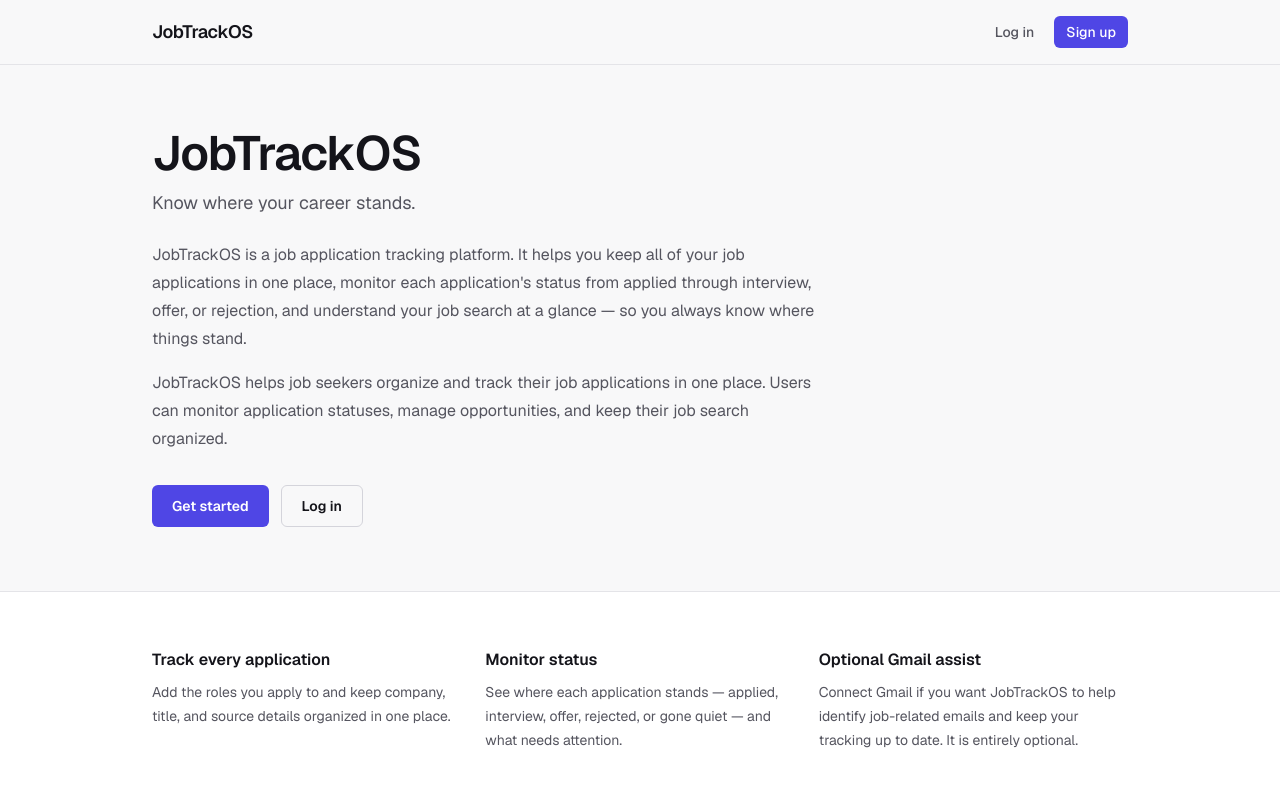
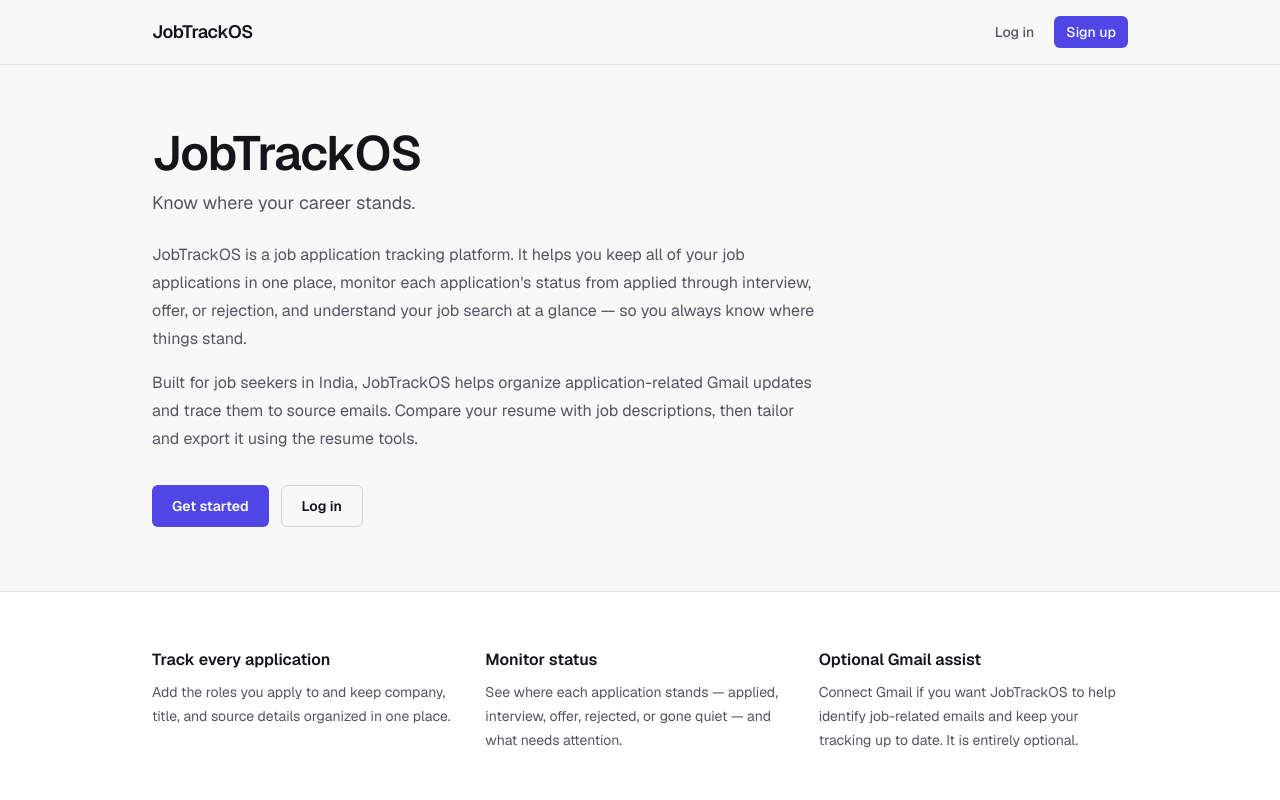
Before and after one commit to yashr2633/JobOS, a Next.js app in the folder jobos-web/: page / in a window 1280 px wide. Shown: the top 800 px of the page. Built offline with nearby package versions, Linux system fonts and the light colour scheme; no server answers.

Commit message:
Clarify public product copy and record verified sitemap recovery

```diff
--- a/jobos-web/src/app/page.tsx
+++ b/jobos-web/src/app/page.tsx
@@ -412,9 +412,10 @@ function PublicHome() {
           know where things stand.
         </p>
         <p className="mt-4 max-w-2xl text-base leading-7 text-text-secondary">
-          JobTrackOS helps job seekers organize and track their job
-          applications in one place. Users can monitor application statuses,
-          manage opportunities, and keep their job search organized.
+          Built for job seekers in India, JobTrackOS helps organize
+          application-related Gmail updates and trace them to source emails.
+          Compare your resume with job descriptions, then tailor and export it
+          using the resume tools.
         </p>
 
         <div className="mt-8 flex flex-wrap gap-3">
```
Also changed, not shown: 1 other file (tests, documents, lock files or other folders).
